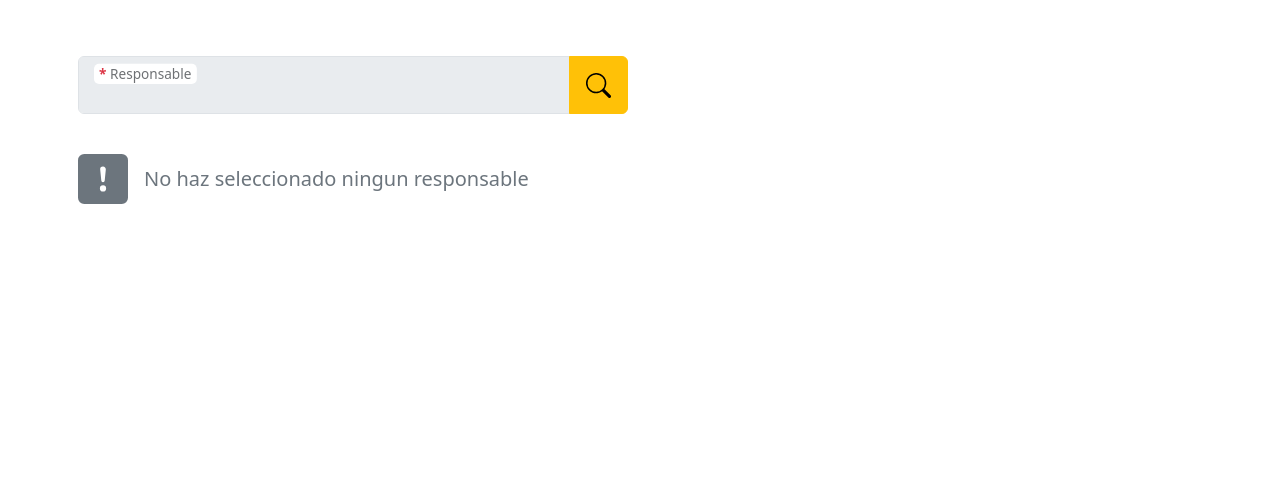
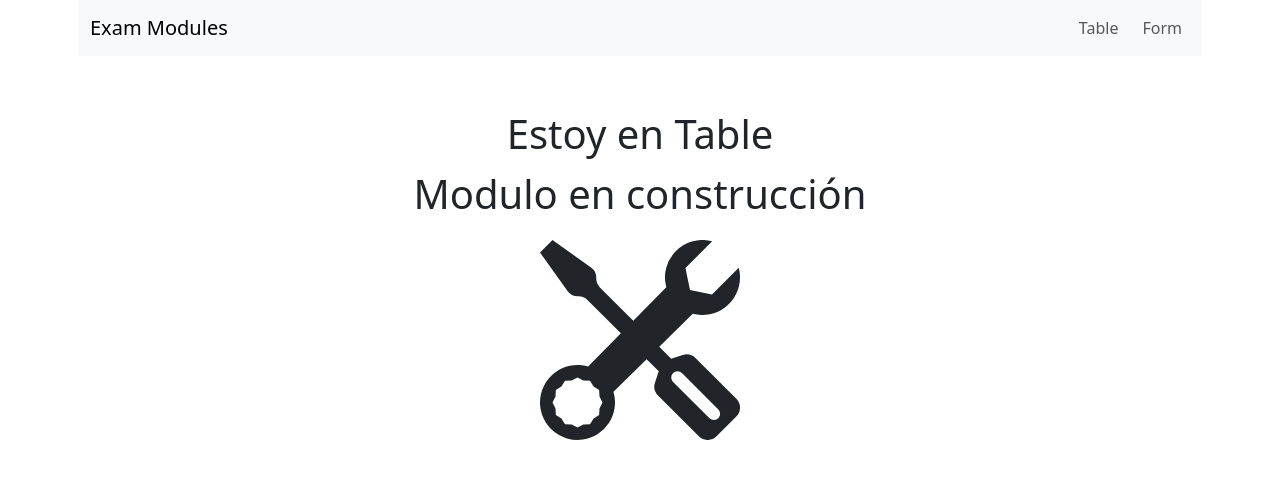
Before and after one commit to MierderTheKat/ExamReactModules, a React (Vite) app: page /table in a window 1280 px wide. Shown: the top 478 px of the page. Built offline with nearby package versions, Linux system fonts and the light colour scheme.

Commit message:
RT - Routes Update
Se añadió un sistema de rutas sencillo y agregados para el mismo, así como la reorganización de varios componentes en "rutas" para tener más orden.

```diff
--- a/package.json
+++ b/package.json
@@ -13,7 +13,8 @@
     "bootstrap": "^5.3.0",
     "react": "^18.2.0",
     "react-bootstrap-icons": "^1.10.3",
-    "react-dom": "^18.2.0"
+    "react-dom": "^18.2.0",
+    "react-router-dom": "^6.14.1"
   },
   "devDependencies": {
     "@types/react": "^18.0.37",
--- a/src/App.jsx
+++ /dev/null
@@ -1,12 +0,0 @@
-import "./App.css";
-import FormView from "./components/Form/FormView";
-
-function App() {
-  return (
-    <main className="container-sm p-2">
-      <FormView></FormView>
-    </main>
-  );
-}
-
-export default App;
--- a/src/components/Form/FormFilter.jsx
+++ b/src/components/Form/FormFilter.jsx
@@ -13,7 +13,7 @@ export const ModalView = () => {
       <div className="row">
         <div className="col-md-6">
           <div
-            className="input-group mb-3 mt-5"
+            className="input-group mb-3 mt-1"
             type="button"
             data-bs-toggle="modal"
             data-bs-target="#filterModal"
--- a/src/components/Form/FormForm.jsx
+++ b/src/components/Form/FormForm.jsx
@@ -521,19 +521,17 @@ function FormForm() {
             </>
           )}
 
-          <div className="gap-3 d-flex justify-content-center mt-2">
+          <div className="gap-3 d-flex justify-content-center mt-3 mb-4">
             <ButtonForm
               name="Limpiar"
               todo={clearForm}
               color="danger"
               type="button"
-              extracss="mt-4"
             />
             <ButtonForm
               name="Guardar"
               todo={saveForm}
               color="primary"
-              extracss="mt-4"
             />
           </div>
         </form>
--- a/src/components/Form/FormView.jsx
+++ /dev/null
@@ -1,14 +0,0 @@
-import { FormContextProvider } from "../../context/FormContext";
-import ModalView from "./FormFilter";
-import FormForm from "./FormForm";
-
-function FormView() {
-  return (
-    <FormContextProvider>
-      <ModalView />
-      <FormForm />
-    </FormContextProvider>
-  );
-}
-
-export default FormView;
--- /dev/null
+++ b/src/components/Nav/Navbar.jsx
@@ -0,0 +1,30 @@
+import React from "react";
+
+function Navbar() {
+  return (
+    <nav className="navbar sticky-top bg-body-tertiary">
+      <div className="container-fluid">
+        <a className="navbar-brand" href="/">
+          Exam Modules
+        </a>
+        <ul className="navbar-nav flex-row gap-2">
+          <NavItem refa="table" name="Table" />
+          <NavItem refa="form" name="Form" />
+        </ul>
+      </div>
+    </nav>
+  );
+}
+
+// Componenete para reutilizar codigo
+const NavItem = ({ refa = "", name = "Link" }) => {
+  return (
+    <li className="nav-item">
+      <a className="nav-link btn btn-light px-2" href={`/${refa}`}>
+        {name}
+      </a>
+    </li>
+  );
+};
+
+export default Navbar;
--- a/src/context/FilterContext.jsx
+++ b/src/context/TableContext.jsx
@@ -1,17 +1,17 @@
 import { createContext } from "react";
 
-export const FilterContext = createContext();
+export const TableContext = createContext();
 
-export function FilterContextProvider(props) {
+export function TableContextProvider(props) {
   const valor_1 = 10;
 
   return (
-    <FilterContext.Provider
+    <TableContext.Provider
       value={{
         valor_1,
       }}
     >
       {props.children}
-    </FilterContext.Provider>
+    </TableContext.Provider>
   );
 }
--- a/src/main.jsx
+++ b/src/main.jsx
@@ -1,11 +1,35 @@
-import 'bootstrap/dist/js/bootstrap.bundle.min.js';
+import "bootstrap/dist/js/bootstrap.bundle.min.js";
 import React from "react";
 import ReactDOM from "react-dom/client";
-import App from "./App.jsx";
+import Navbar from "./components/Nav/Navbar";
+import FormView from "./routes/FormView";
+import TableView from "./routes/TableView";
+import ErrorView from "./routes/ErrorView";
+import { createBrowserRouter, RouterProvider } from "react-router-dom";
 import "./index.css";
+
+// Se crean las rutas a las que se podra acceder
+const router = createBrowserRouter([
+  {
+    path: "/",
+    element: <FormView />,
+    errorElement: <ErrorView/>
+  },
+  {
+    path: "/table",
+    element: <TableView />,
+  },
+  {
+    path: "/form",
+    element: <FormView />,
+  },
+]);
 
 ReactDOM.createRoot(document.getElementById("root")).render(
   <React.StrictMode>
-      <App />
+    <main className="container-sm px-2">
+      <Navbar />
+      <RouterProvider router={router}/>
+    </main>
   </React.StrictMode>
 );
--- /dev/null
+++ b/src/routes/ErrorView.jsx
@@ -0,0 +1,22 @@
+import React from "react";
+import { useRouteError } from "react-router-dom";
+import { Octagon } from "react-bootstrap-icons";
+
+// En caso de tener una ruta mal, o cualquier error, se redirigira aqui para mostrarlo.
+function ErrorView() {
+  // Capturamos el error
+  const error = useRouteError();
+  return (
+    <div className="position-absolute top-0 start-0">
+      <div className="vh-100 vw-100 d-flex flex-column justify-content-center align-items-center">
+        <div className="position-absolute top-50 start-50 translate-middle">
+          <Octagon size={290} />
+        </div>
+        <h1 className="fs-1 fw-bold m-0">{error.status}</h1>
+        <h2 className="fs-3 fw-semibold m-0">{error.statusText || error.message}</h2>
+      </div>
+    </div>
+  );
+}
+
+export default ErrorView;
--- /dev/null
+++ b/src/routes/FormView.jsx
@@ -0,0 +1,14 @@
+import { FormContextProvider } from "../context/FormContext";
+import ModalView from "../components/Form/FormFilter";
+import FormForm from "../components/Form/FormForm";
+
+function FormView() {
+  return (
+    <FormContextProvider>
+      <ModalView />
+      <FormForm />
+    </FormContextProvider>
+  );
+}
+
+export default FormView;
--- /dev/null
+++ b/src/routes/TableView.jsx
@@ -0,0 +1,16 @@
+import { TableContextProvider } from "../context/TableContext";
+import { Tools } from "react-bootstrap-icons";
+
+function TableView() {
+  return (
+    <TableContextProvider>
+      <div className="text-center mt-5 fs-1">Estoy en Table</div>
+      <div className="text-center  fs-1">Modulo en construcción</div>
+      <div className="text-center mt-3">
+        <Tools size={200} />
+      </div>
+    </TableContextProvider>
+  );
+}
+
+export default TableView;
```
Also changed, not shown: src/App.css (deleted, +0 -45 lines), 1 other file (tests, documents, lock files or other folders).
